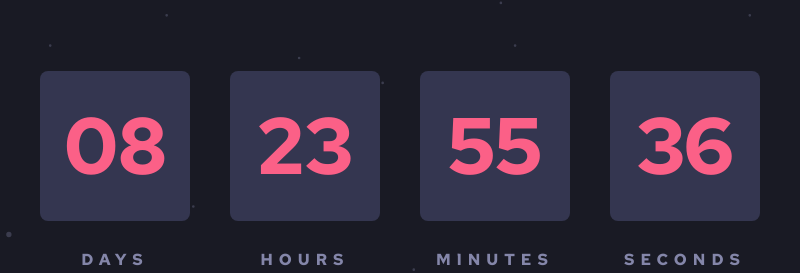
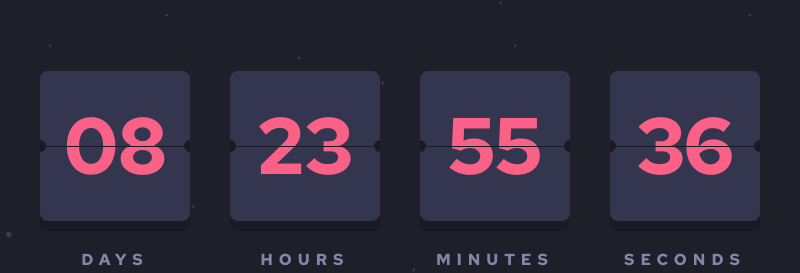
Before and after one commit to AliTaee/Launch-countdown-timer, a website built with Parcel: page src/index.html in a window 1280 px wide. Shown: the part 299-572 px from the top of the page, 240-1040 px from the left. Built offline with nearby package versions, Linux system fonts and the light colour scheme.

Commit message:
Add shadow and notch style

```diff
--- a/src/index.html
+++ b/src/index.html
@@ -32,24 +32,28 @@
       <div class="time">
         <div class="time__wrapper">
           <div class="time__card">
+            <span class="time__notch"></span>
             <time id="time-days">00</time>
           </div>
           <span class="time__unit">Days</span>
         </div>
         <div class="time__wrapper">
           <div class="time__card">
+            <span class="time__notch"></span>
             <time id="time-hours">00</time>
           </div>
           <span class="time__unit">Hours</span>
         </div>
         <div class="time__wrapper">
           <div class="time__card">
+            <span class="time__notch"></span>
             <time id="time-minutes">00</time>
           </div>
           <span class="time__unit">Minutes</span>
         </div>
         <div class="time__wrapper">
           <div class="time__card">
+            <span class="time__notch"></span>
             <time id="time-seconds">00</time>
           </div>
           <span class="time__unit">Seconds</span>
--- a/src/styles/main.scss
+++ b/src/styles/main.scss
@@ -4,7 +4,7 @@
 
 body {
   color: $white;
-  background: $dark-blue-strong;
+  background: $dark-blue-medium;
   font-family: 'Red Hat Text', sans-serif;
 }
 
@@ -56,12 +56,42 @@ body {
 
   &__card {
     @include flexCenter;
+    overflow: hidden;
+    position: relative;
+    box-shadow: 0 10px 0 0 $dark-blue-strong;
     color: $primary-red;
     background-color: $dark-blue;
     border-radius: 8px;
     width: 150px;
     height: 150px;
     font-size: 80px;
+  }
+
+  &__notch {
+    position: absolute;
+    top: 50%;
+    height: 1px;
+    background: $dark-blue-strong;
+    width: 100%;
+
+    &::before,
+    &::after {
+      content: ' ';
+      position: absolute;
+      width: 12px;
+      height: 12px;
+      background: $dark-blue-strong;
+      border-radius: 100%;
+      top: -6px;
+    }
+
+    &::after {
+      right: -6px;
+    }
+
+    &::before {
+      left: -6px;
+    }
   }
 
   &__unit {
```
Also changed, not shown: README.md.
